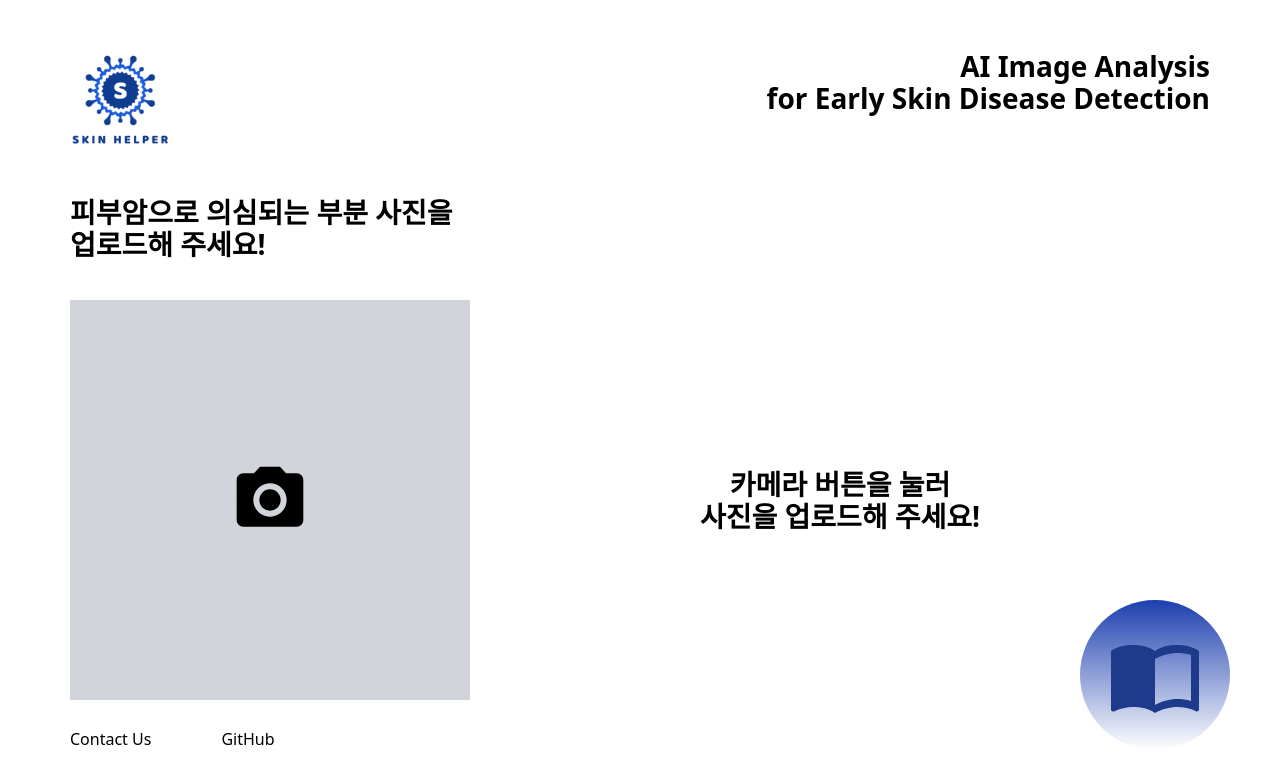
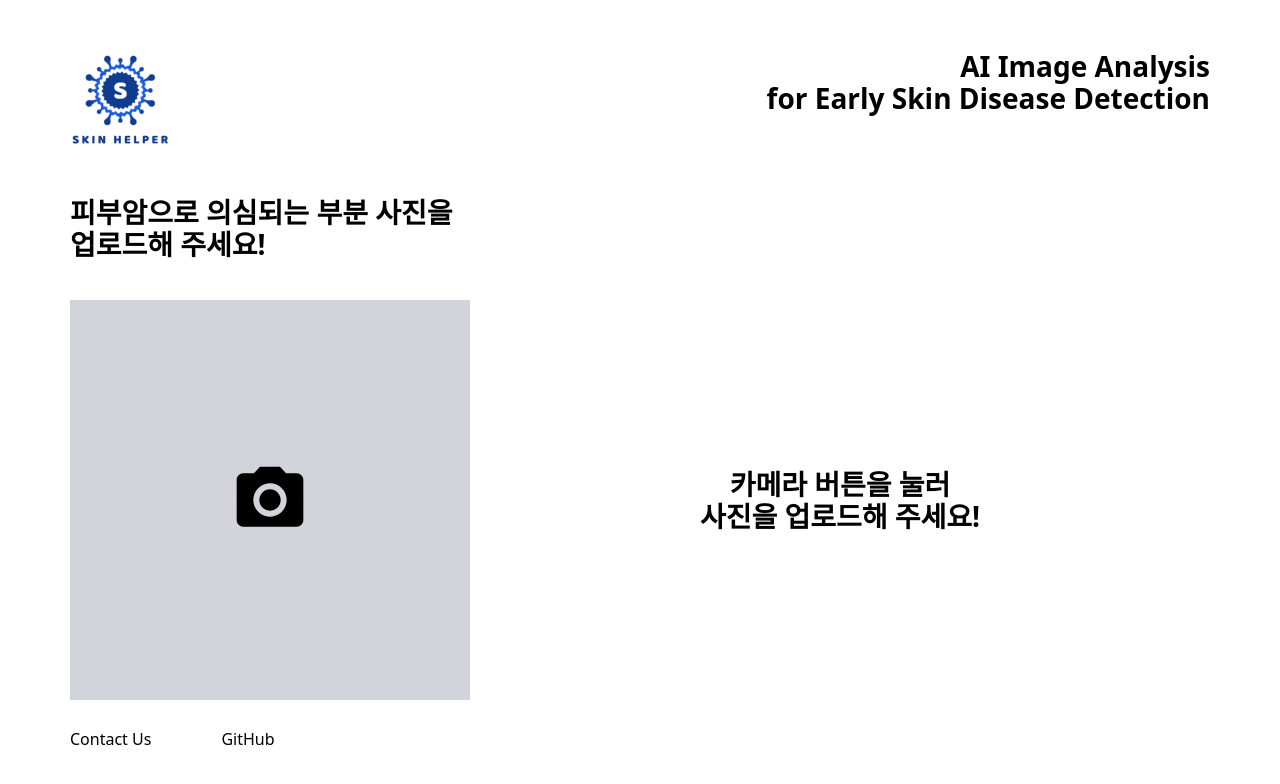
Before and after one commit to 23-DS-SkinHelper/SkinHelper-Front, a React (Vite) app: page / in a window 1280 px wide. Shown: the top 784 px of the page. Built offline with nearby package versions, Linux system fonts and the light colour scheme.

Commit message:
ui: guide 삭제

```diff
--- a/src/App.tsx
+++ b/src/App.tsx
@@ -2,7 +2,6 @@ import Initial from "./components/atoms/Initial/Initial";
 import Camera from "./components/atoms/Camera/Camera";
 import Footer from "./components/atoms/Footer/Footer";
 import Header from "./components/organisms/Header/Header";
-import Guide from "./components/atoms/Guide/Guide";
 import Description from "./components/atoms/Description/Description";
 import { useState } from "react";
 import { CANCER_NAME_TABLE } from "./utils/utils";
@@ -49,9 +48,6 @@ const App = () => {
         </div>
         <Footer />
       </div>
-      <div className="fixed right-[50px] bottom-[50px]">
-        <Guide />
-      </div>
     </>
   );
 };
--- a/src/components/atoms/Guide/Guide.tsx
+++ /dev/null
@@ -1,11 +0,0 @@
-import { ImportContacts } from "@mui/icons-material";
-
-const Guide = () => {
-  return (
-    <div className="w-150 h-150 bg-gradient-to-b rounded-100 text-white font-bold from-blue-800 to-white flex flex-col items-center justify-center cursor-pointer ">
-      <ImportContacts style={{ fontSize: "96px", color: "1D3B8A" }} />
-    </div>
-  );
-};
-
-export default Guide;
```
